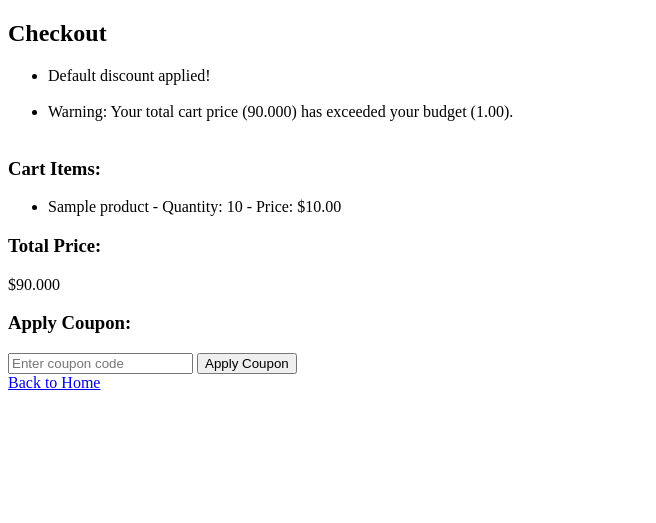
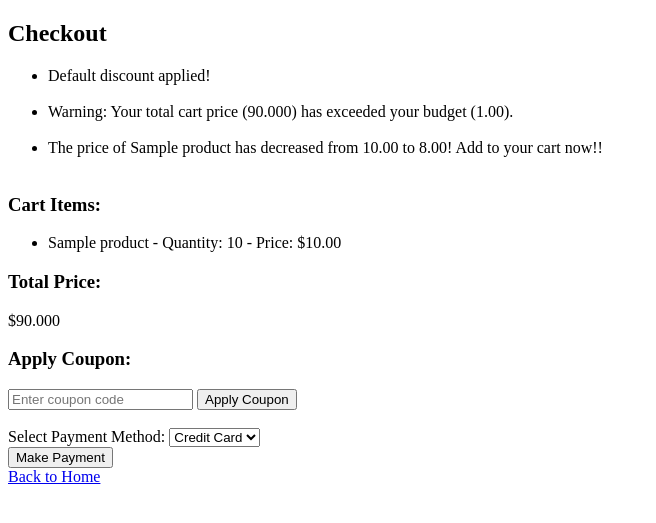
Before and after one commit to Sanket-Khambal/ScalE-Mart, a Django app: page /checkout/ in a window 1280 px wide. Shown: the top 523 px of the page, without its empty margins (0-656 px from the left). Run offline with Django 4.2, Linux system fonts and the light colour scheme; a user stored in the database is signed in; tables that the repository leaves empty hold one stand-in row (values such as "Sample post").

Commit message:
implemented price alerts and payment strategies.

```diff
--- a/Shopping_cart_system/Shopping_cart_system/observers.py
+++ b/Shopping_cart_system/Shopping_cart_system/observers.py
@@ -1,6 +1,9 @@
 from abc import ABC, abstractmethod
 from django.contrib.auth.models import User
+from Shopping_cart_system.models import Product, Cart
+from Shopping_cart_system.commands import ViewCartCommand
 from django.contrib import messages
+import random
 
 class CartObserver(ABC):
     @abstractmethod
@@ -12,3 +15,22 @@ class BudgetExceededObserver(CartObserver):
         user_budget = request.user.userprofile.budget
         if total_price > user_budget:
             messages.warning(request,f'Warning: Your total cart price ({total_price}) has exceeded your budget ({user_budget}).')
+
+def simulate_change_in_price(cart_items):
+    if len(cart_items) < 2:
+        return True
+
+class PriceDecreasedObserver(CartObserver):
+    def notify(self, request, total_price):
+        products = Product.objects.all()
+        selected_product = random.choice(products)
+        original_price = selected_product.price
+        user_cart,created = Cart.objects.get_or_create(user=request.user)
+        view_cart_command = ViewCartCommand(cart=user_cart)
+        cart_items = view_cart_command.execute()
+
+        if simulate_change_in_price(cart_items=cart_items):
+            new_price = original_price - 2
+            selected_product.price = new_price
+            selected_product.save()
+            messages.info(request, f'The price of {selected_product.name} has decreased from {original_price} to {new_price}! Add to your cart now!!')
--- a/Shopping_cart_system/Shopping_cart_system/strategies.py
+++ b/Shopping_cart_system/Shopping_cart_system/strategies.py
@@ -59,10 +59,8 @@ class PaymentStrategy(ABC):
 
 class CreditCardPaymentStrategy(PaymentStrategy):
     def process_payment(self, amount):
-        # Implement credit card payment logic
         return f'Paid ${amount} using Credit Card'
 
 class PayPalPaymentStrategy(PaymentStrategy):
     def process_payment(self, amount):
-        # Implement PayPal payment logic
         return f'Paid ${amount} using PayPal'
--- a/Shopping_cart_system/Shopping_cart_system/urls.py
+++ b/Shopping_cart_system/Shopping_cart_system/urls.py
@@ -15,7 +15,7 @@ Including another URLconf
 """
 from django.contrib import admin
 from django.urls import path
-from .views import add_to_cart, view_cart, checkout,register_user,login_user,home,view_products_by_category,categories,remove_from_cart,set_budget
+from .views import add_to_cart, view_cart, checkout,register_user,login_user,home,view_products_by_category,categories,remove_from_cart,set_budget,process_payment
 
 #shubham checking for pull request
 
@@ -34,4 +34,5 @@ urlpatterns = [
     path('checkout/', checkout, name='checkout'),
     path('remove_from_cart/<int:product_id>/<int:quantity>/', remove_from_cart, name='remove_from_cart'),
     path('set-budget', set_budget, name='set_budget'),
+    path('process-payment', process_payment, name='process_payment'),
 ]
--- a/Shopping_cart_system/Shopping_cart_system/views.py
+++ b/Shopping_cart_system/Shopping_cart_system/views.py
@@ -8,7 +8,7 @@ from django.contrib.auth.forms import AuthenticationForm
 from .models import Cart, Product, CartItem,UserProfile
 from Shopping_cart_system.commands import AddToCartCommand,ViewProductsCommand,ViewCartCommand,RemoveFromCartCommand
 from Shopping_cart_system.strategies import DefaultPriceCalculationStrategy,DiscountPriceCalculationStrategy,CouponDiscountStrategy,CreditCardPaymentStrategy,PayPalPaymentStrategy,QuantityBasedDiscountStrategy
-from Shopping_cart_system.observers import BudgetExceededObserver
+from Shopping_cart_system.observers import BudgetExceededObserver,PriceDecreasedObserver
 
 def home(request):
     return render(request,'home.html')
@@ -147,7 +147,7 @@ def checkout(request):
         messages.success(request, discount_message)
 
     # Notify observers (BudgetExceededObserver)
-    observers = [BudgetExceededObserver()]
+    observers = [BudgetExceededObserver(),PriceDecreasedObserver()]
     for observer in observers:
         observer.notify(request, total_price)
 
@@ -158,3 +158,27 @@ def checkout(request):
     }
 
     return render(request, 'checkout.html', data)
+
+def process_payment(request):
+    user_cart,created = Cart.objects.get_or_create(user=request.user)
+    #print(created)
+
+    payment_method = request.POST.get('payment_method')
+    total_price = request.POST.get('total_price')
+
+    # Payment strategy
+    if payment_method == 'credit card':
+        payment_strategy = CreditCardPaymentStrategy()
+    elif payment_method == 'paypal':
+        payment_strategy = PayPalPaymentStrategy()
+    else:
+        # Handling invalid payment method
+        return render(request, 'checkout.html', {'error_message': 'Invalid payment method'})
+
+    # Processing payment
+    payment_result = payment_strategy.process_payment(total_price)
+
+    # Clearing the cart after payment is done
+    user_cart.cartitem_set.all().delete()
+
+    return render(request, 'order_placed.html', {'data': payment_result})
--- a/Shopping_cart_system/templates/checkout.html
+++ b/Shopping_cart_system/templates/checkout.html
@@ -32,6 +32,19 @@
         <input type="text" name="coupon_code" placeholder="Enter coupon code">
         <input type="submit" value="Apply Coupon">
     </form>
+    <br>
+    <form method="post" action="{% url 'process_payment' %}">
+        {% csrf_token %}
+        <label for="payment_method">Select Payment Method:</label>
+        <select name="payment_method" id="payment_method">
+            <option value="credit card">Credit Card</option>
+            <option value="paypal">Paypal</option>
+        </select>
+        <br>
+        <input type="hidden" name="total_price" value="{{ total_price }}">
+
+        <button type="submit">Make Payment</button>
+    </form>
 
     <a href="{% url 'user_home' %}">Back to Home</a>
 </body>
```
Also changed, not shown: Shopping_cart_system/templates/order_placed.html (added, +13 -0 lines).
